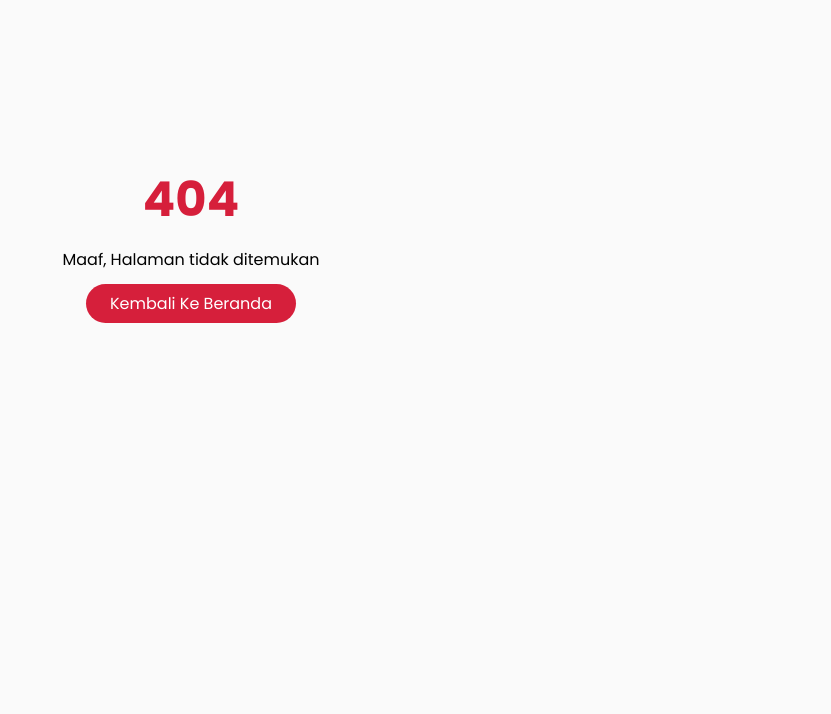
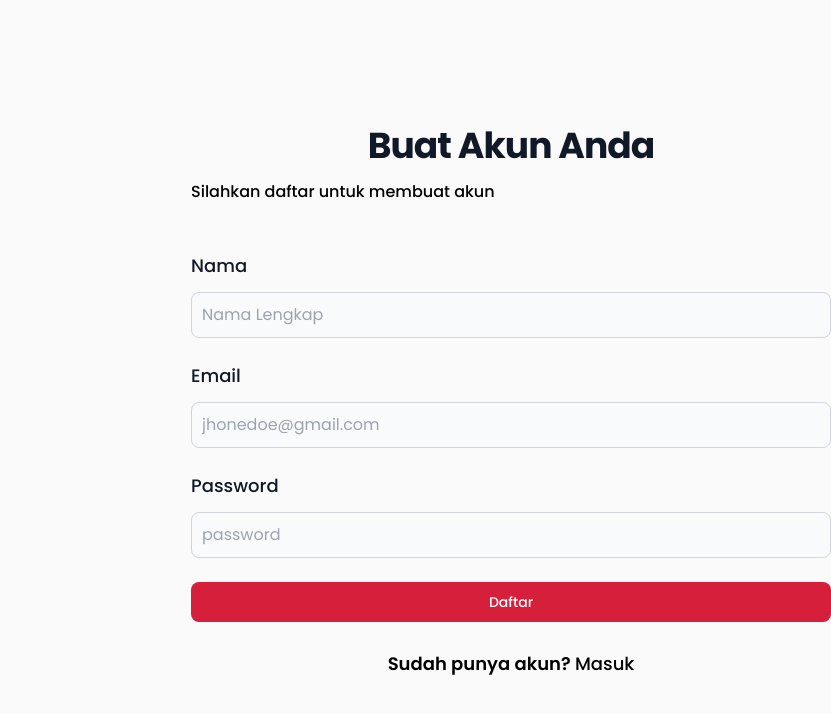
Before and after one commit to Kasa-Talk/kasatalk, a Next.js app: page /register in a window 1280 px wide. Before the commit this address had no page. Shown: the top 714 px of the page, without its empty margins (449-1280 px from the left). Built offline with nearby package versions, Linux system fonts and the light colour scheme.

Commit message:
create page user register

```diff
--- /dev/null
+++ b/src/app/(auth)/register/page.tsx
@@ -0,0 +1,53 @@
+import Link from "next/link";
+
+const Page = () => {
+  return (
+    <div className="grid grid-cols-2 h-screen">
+      <div></div>
+      <div className="my-auto">
+        <h1 className="text-4xl pb-3 text-center font-bold leading-tight tracking-tight text-gray-900 dark:text-black">
+          Buat Akun Anda
+        </h1>
+        <p className="text-base font-medium pb-12">Silahkan daftar untuk membuat akun</p>
+        <form className="space-y-4 md:space-y-6">
+          <div>
+            <label className="block mb-3 text-lg font-medium text-gray-900">
+              Nama
+            </label>
+            <input type="text"
+              className="bg-gray-50 border border-gray-300 text-gray-900 w-full p-2.5 focus:outline-red-600 rounded-lg"
+              placeholder="Nama Lengkap"/>
+          </div>
+          <div>
+            <label className="block mb-3 text-lg font-medium text-gray-900">
+              Email
+            </label>
+            <input type="text"
+              className="bg-gray-50 border border-gray-300 text-gray-900 w-full p-2.5 focus:outline-red-600 rounded-lg"
+              placeholder="jhonedoe@gmail.com"/>
+          </div>
+          <div>
+            <label className="block mb-3 text-lg font-medium text-gray-900">
+              Password
+            </label>
+            <input type="password"
+                  className="bg-gray-50 border border-gray-300 text-gray-900 w-full p-2.5 focus:outline-red-600 rounded-lg"
+                  placeholder="password"/>
+          </div>
+          <button
+            type="submit"
+            className="w-full text-white bg-primary focus:ring-4 focus:outline-none focus:ring-primary-300 font-medium rounded-lg text-sm px-5 py-2.5 text-center">
+            Daftar
+          </button>
+        </form>
+        <div>
+        <p className="text-center text-lg font-semibold pt-7 text-black">
+          Sudah punya akun? <Link href="/login" className="font-medium text-primary-600 hover:underline dark:text-primary">Masuk</Link>
+        </p>
+        </div>
+      </div>
+    </div>
+  )
+}
+
+export default Page;
```
